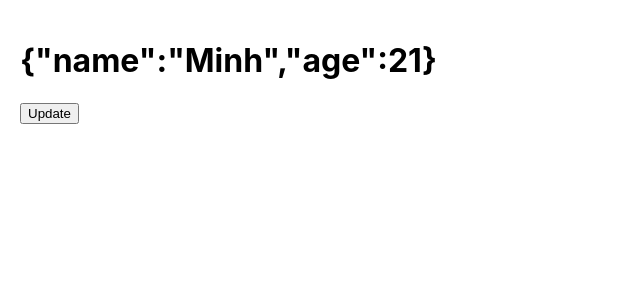
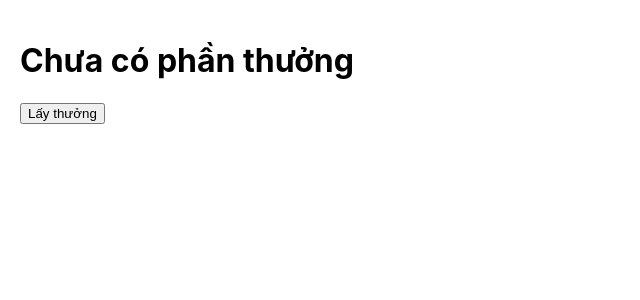
Before and after one commit to minh1304/testReact, a React (Create React App) app: page / in a window 1280 px wide. Shown: the top 300 px of the page, without its empty margins (0-640 px from the left). Built offline with nearby package versions, Linux system fonts and the light colour scheme.

Commit message:
testt useState

```diff
--- a/src/App.js
+++ b/src/App.js
@@ -3,25 +3,29 @@
 import {useState} from 'react'
 
 function App() {
-
-  const [info, setInfo] = useState({
-    name: "Minh",
-    age: 21,
-  });
-  const handleUpdate = () => {
-    setInfo(prev => ({
-      ...prev,
-      id: 19521858
-    }))
+  const gifts = [
+    'CPU i9',
+    'RAM 32GB',
+    'RGB keyboard',
+    'game',
+    'sbtc',
+    'minh',
+    'anh',
+  ]
+  const [gift, setGift] = useState();
+  const randomGift = () =>{
+    const index = Math.floor(Math.random() * gifts.length);
+    setGift(gifts[index]);
 
   }
   return (
-    <div className="App" style={{padding:20}}>
-      <h1>{JSON.stringify(info)}</h1>
-      <button onClick={handleUpdate}>Update</button>
+    <div className='App' style={{padding: 20}}>
+      <h1>{gift || "Chưa có phần thưởng"}</h1>
+      <button onClick={randomGift}>Lấy thưởng</button>
+
     </div>
 
-  );
-}
+  )
 
+  }
 export default App;
```
